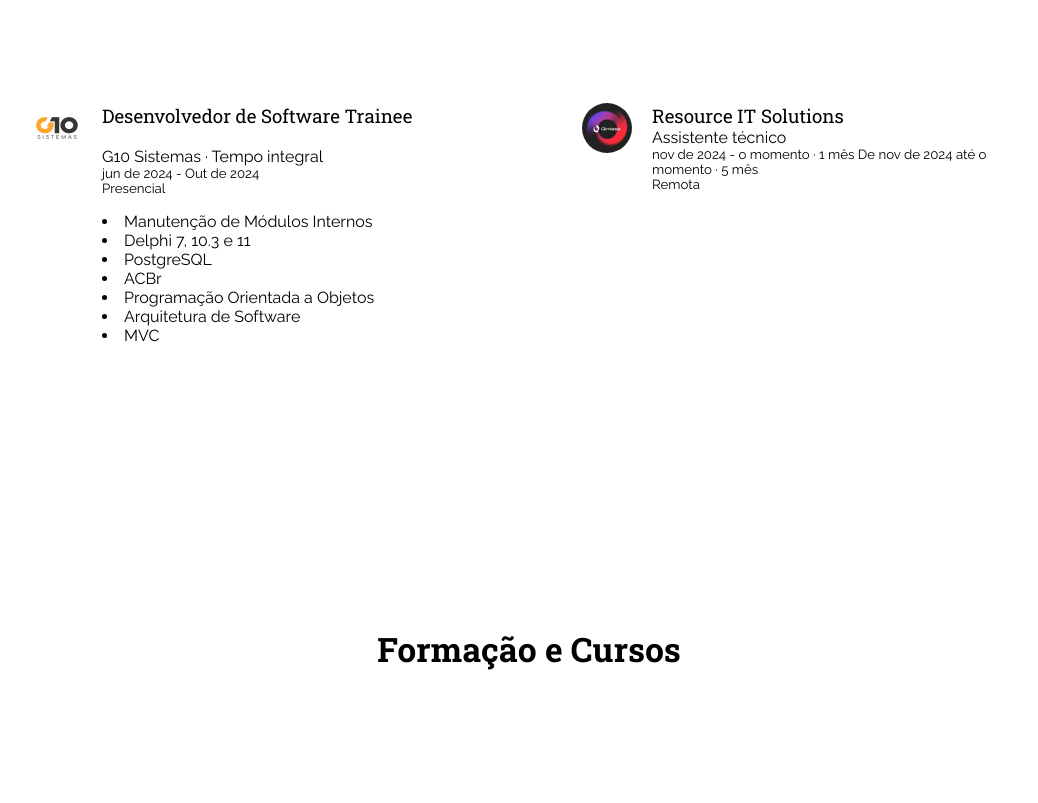
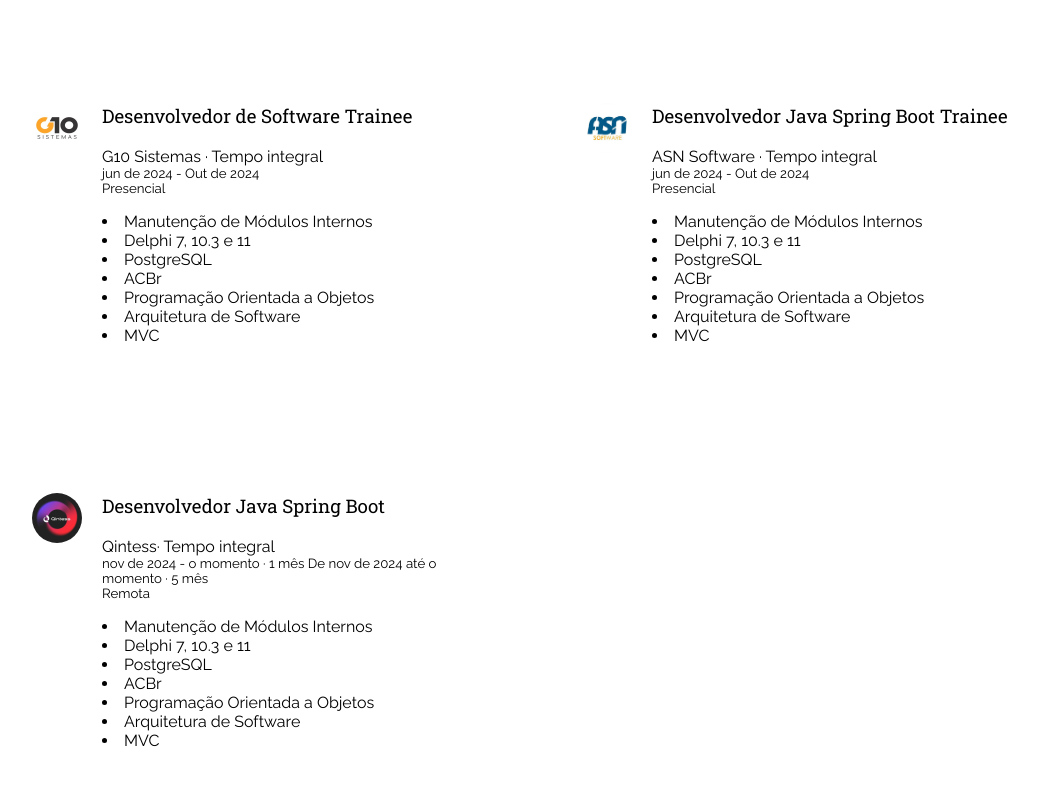
Before and after one commit to eriklisboa1/website, a plain HTML site: page index.html in a window 1280 px wide. Shown: the part 1900-2703 px from the top of the page, without its empty margins (111-1149 px from the left). Drawn offline with Linux system fonts and the light colour scheme.

Commit message:
atualizando

```diff
--- a/index.html
+++ b/index.html
@@ -111,12 +111,15 @@
         </div>
     </section>
     <section class="section-services padding-top-bottom" id="experiencias">
+
         <div class="container">
             <header class="my-services">
                 <h2 class="roboto-slab b-700">Experiência</h2>
 
 
             </header>
+
+
 
 
                 <div class="services-container d-flex">
@@ -176,27 +179,55 @@
                         });
                     </script>
 
-                    <div class="service d-flex" data-anime="left">
+                 <div class="service d-flex" data-anime="left" >
+                        <div class="icon-service">
+                            <img src="ASN.jpg" alt="Icone de um computador" title="desenvolvimento front-end">
+                        </div>
+                            <div class="about-service">
+                                <h3 class="roboto-slab b-400">Desenvolvedor Java Spring Boot Trainee</h3><br>
+                                <h4>ASN Software · Tempo integral</h4>
+                            <h5 style="align-items: center;">jun de 2024 - Out de 2024
+                                </h5>
+                                <h5>Presencial</h5>
+                            <p>
+                                <li>Manutenção de Módulos Internos</li>
+                                <li>Delphi 7, 10.3 e 11</li>
+                                <li>PostgreSQL</li>
+                                <li>ACBr</li>
+                                <li>Programação Orientada a Objetos</li>
+                                <li>Arquitetura de Software</li>
+                                <li>MVC</li>
+                            </p>
+                        </div>
+                    </div>
+
+        </div>
+                        <div class="service d-flex" data-anime="left" >
                         <div class="icon-service">
                             <img src="empresa.jpeg" alt="Icone de um computador" title="desenvolvimento front-end">
                         </div>
-                        <div class="about-service">
-                            <h3 class="roboto-slab b-400">
-                                Resource IT Solutions</h3>
-                            <h4>Assistente técnico</h4>
-                            <h5 style="align-items: center;">nov de 2024 - o momento ·
+                            <div class="about-service">
+                                <h3 class="roboto-slab b-400">Desenvolvedor Java Spring Boot</h3><br>
+                                <h4>Qintess· Tempo integral</h4>
+                             <h5 style="align-items: center;">nov de 2024 - o momento ·
                                  1 mês De nov de 2024 até o
                                  momento · 5 mês
                                 </h5>
                                 <h5>Remota</h5>
-
+                            <p>
+                                <li>Manutenção de Módulos Internos</li>
+                                <li>Delphi 7, 10.3 e 11</li>
+                                <li>PostgreSQL</li>
+                                <li>ACBr</li>
+                                <li>Programação Orientada a Objetos</li>
+                                <li>Arquitetura de Software</li>
+                                <li>MVC</li>
+                            </p>
                         </div>
                     </div>
 
 
 
-
-        </div>
     </section>
 
 <section class="section-services padding-top-bottom" id="cursos">
@@ -263,11 +294,21 @@
                 <h2 class="roboto-slab">Sobre mim</h2>
             </header>
 
-            <div class="about-content d-flex ">
+            <div class="about-content d-flex">
                 <div data-anime="left">
-                   <p>Atualmente, sou estudante de Análise e Desenvolvimento de Sistemas no IFBA e fui aprovado na OBMEP durante o ensino médio, o que demonstra minhas habilidades em lógica de programação. Sou apaixonado pela linguagem Java e trabalho com o ecossistema Spring, incluindo Spring Boot, Spring Data, Spring Security e Spring MVC, OAuth2, JPA. Além disso, possuo conhecimentos em Delphi, C#, PHP, SQL e JavaScript.
+                   <p>
+                    Desenvolvedor Java Júnior com experiência prática em desenvolvimento de aplicações com o
+                    ecossistema Spring (Spring Boot, MVC, Security, Data, JPA, OAuth2). Atuo na criação de APIs
+                    REST, microsserviços e aplicações monolíticas, aplicando boas práticas de arquitetura e
+                    princípios SOLID.
+                    Conhecimento em bancos de dados relacionais (MySQL, PostgreSQL), consultas SQL e
+                    integração via JPA/Hibernate. Experiência com Swagger, RabbitMQ, Docker e testes com
+                    JUnit.
+                    Estudante de Análise e Desenvolvimento de Sistemas (IFBA) e medalhista da OBMEP, com
+                    forte base em lógica. Também tenho conhecimentos em Delphi, C#, PHP e JavaScript.
+                    Pessoa com deficiência auditiva (CID H90.3), sem impacto no desempenho profissional.
                 </p>
-                   <b><a  href="Laudo2024.pdf" target="_blank"><img style="width: 5%;" src="documento.png" alt=""> Laudo Médico       <a  href="CvErikLisboa.pdf.pdf" target="_blank"><img style="width: 5%;" src="documento.png" alt="">Currículo</p></a></p></b>
+                   <b><a  href="Laudo2024.pdf" target="_blank"><img style="width: 5%;" src="documento.png" alt=""> Laudo Médico       <a  href="Currículo Erik Lisboa - Dev.pdf" target="_blank"><img style="width: 5%;" src="documento.png" alt="">Currículo</p></a></p></b>
                     <b><small>Os dados sensíveis foram ocultados.</small></b>
                 </a><br><br>
 
```
Also changed, not shown: ASN.jpg (added), 1 other file.
